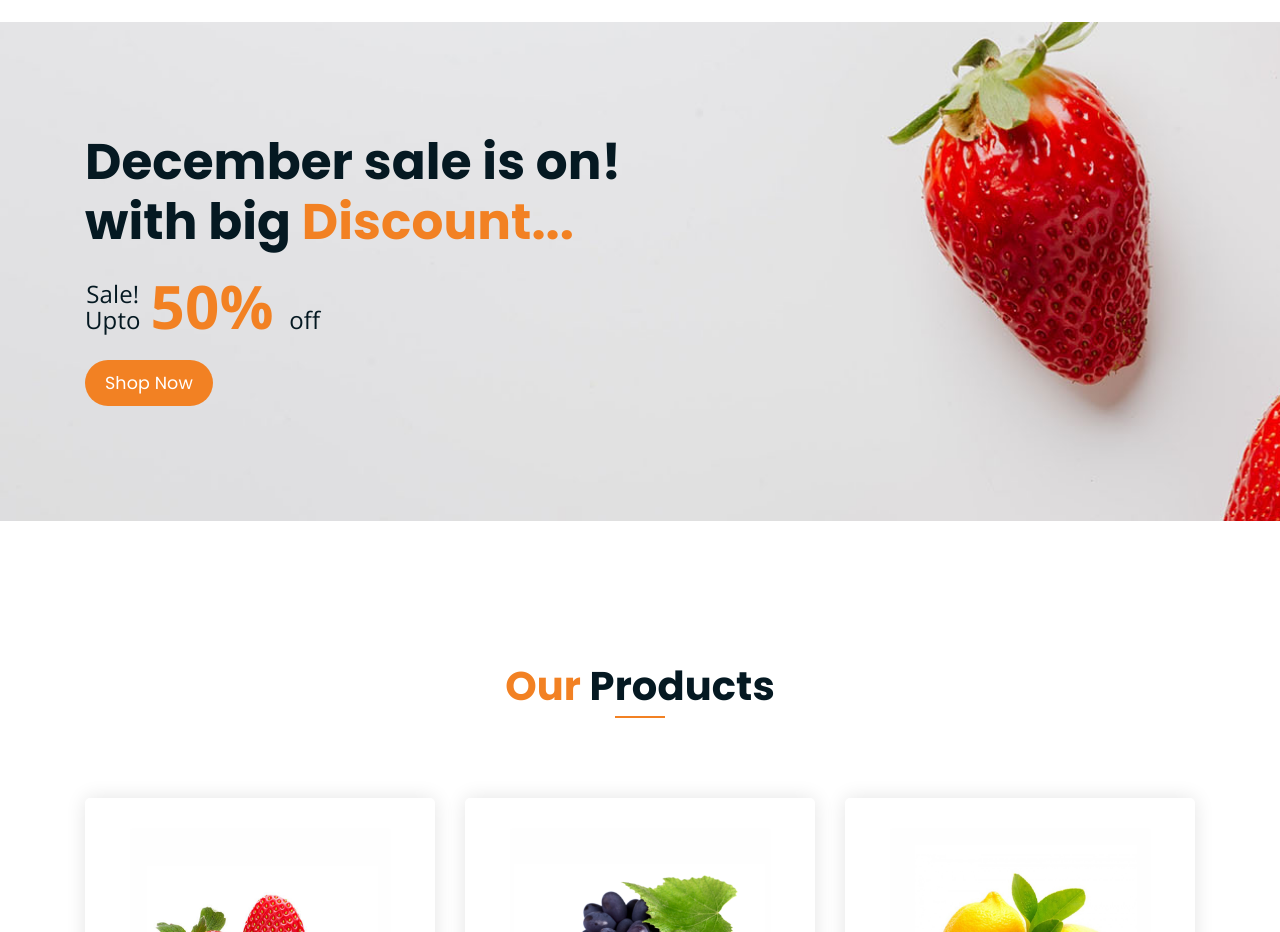
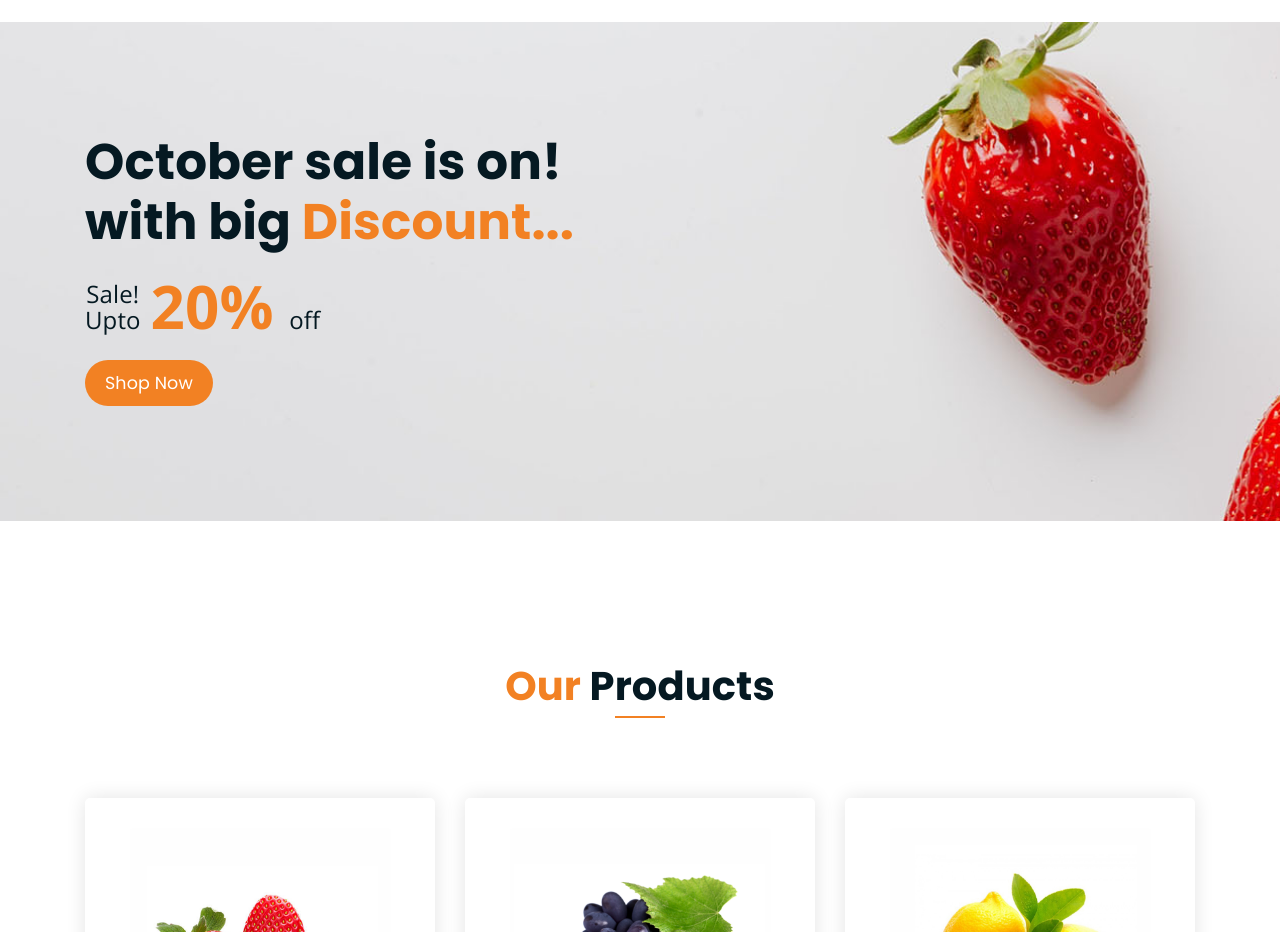
Before and after one commit to fruityshane/fruityshane.github.io, a plain HTML site: page index.html in a window 1280 px wide. Shown: the part 1720-2652 px from the top of the page. Drawn offline with nearby package versions, Linux system fonts and the light colour scheme.

Commit message:
update html

```diff
--- a/index.html
+++ b/index.html
@@ -208,8 +208,8 @@
 
 	<section class="shop-banner">
     	<div class="container">
-        	<h3>December sale is on! <br> with big <span class="orange-text">Discount...</span></h3>
-            <div class="sale-percent"><span>Sale! <br> Upto</span>50% <span>off</span></div>
+        	<h3>October sale is on! <br> with big <span class="orange-text">Discount...</span></h3>
+            <div class="sale-percent"><span>Sale! <br> Upto</span>20% <span>off</span></div>
             <a href="shop.html" class="cart-btn btn-lg">Shop Now</a>
         </div>
     </section>
```
Also changed, not shown: article.html (+3 -3 lines).
